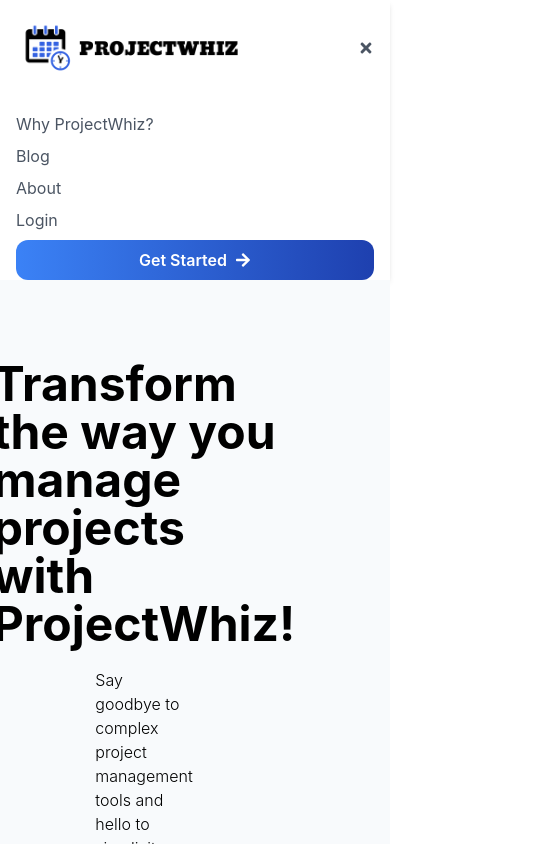
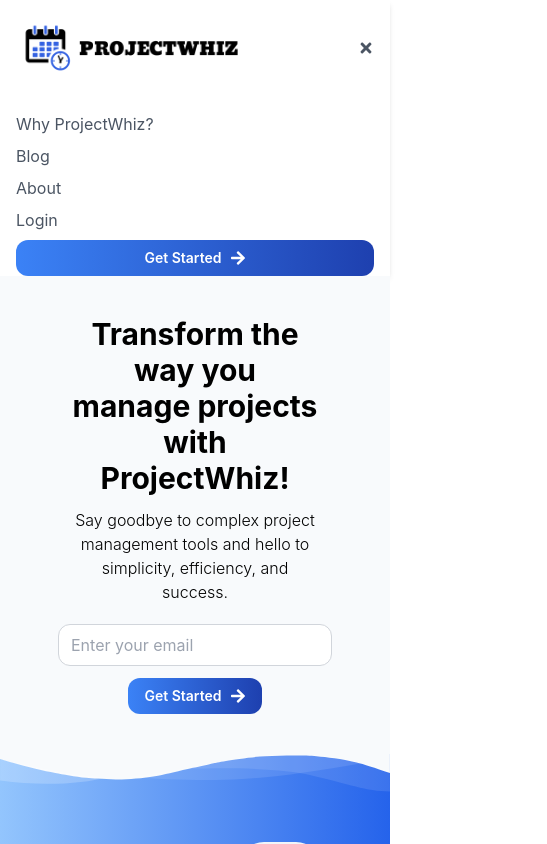
Before and after one commit to pallavee-2705/projectwhiz, a React (Create React App) app: page / in a window 390 px wide. Both pictures are taken after a click on the button 366 px from the left and 48 px from the top of the page. Shown: the top 844 px of the page, 547 px wide, since content can reach past the window. Built offline with nearby package versions, Linux system fonts and the light colour scheme; grey boxes are pictures that could not be loaded.

Commit message:
made header and banner responsive

```diff
--- a/src/components/Banner.jsx
+++ b/src/components/Banner.jsx
@@ -1,42 +1,36 @@
-import React from 'react'
-import { bannerimg } from '../assets'
+import React from 'react';
 import { FaArrowRight } from "react-icons/fa";
-
+import { bannerimg } from '../assets';
 
 function Banner() {
   return (
-    // this is the outer most div
-    <div className='px-16  col-span-2 flex bg-slate-50'>
-        {/* this is for the left hand side outer div */}
-        <div className='flex flex-col gap-5 w-1/2 items-center px-20 py-20'>
-            {/* this is for the bold text */}
-            <div className=' font-bold text-5xl'>
+    <div className='px-6 lg:px-16 md:px-10 col-span-2 flex flex-col md:flex-row bg-slate-50'>
+      {/* Left section */}
+      <div className='flex flex-col justify-center items-center lg:w-1/2 px-10 max-lg:px-12 py-10 md:py-20'>
+        {/* Big text */}
+        <div className='font-bold text-3xl md:text-4xl lg:text-5xl text-center lg:text-left'>
           Transform the way you manage projects with ProjectWhiz!
         </div>
-            {/* this is for the semi bold text */}
-            <div className=' font-light '>
+        {/* Subtitle */}
+        <div className='font-light text-center md:text-left mt-3'>
           Say goodbye to complex project management tools and hello to simplicity, efficiency, and success.
         </div>
-            {/* this is for the email get started thingy */}
-            <div className="flex gap-4 w-full mt-5">
-                <input type="email" placeholder="Enter your email" className=" border border-gray-300 rounded-xl px-3 py-2 flex-grow" />
+        {/* Email input and Get Started button */}
+        <div className="flex flex-col md:flex-row items-center justify-center md:justify-start mt-5">
+          <input type="email" placeholder="Enter your email" className="border border-gray-300 rounded-xl px-3 py-2 mb-3 md:mb-0 md:mr-3" />
           <a href="/login" className="text-white bg-gradient-to-r from-blue-500 to-blue-800 px-4 py-2 font-semibold rounded-xl flex items-center justify-center relative transition-transform transform-gpu hover:-translate-y-1 hover:shadow-lg">
-                <span>Get Started</span>
-                <span className="ml-2">
-                  <FaArrowRight />
-                </span>
+            <span className="flex-shrink-0 max-lg:text-sm">Get Started</span>
+            <span className="ml-2"><FaArrowRight /></span>
           </a>
         </div>
-
-        </div>
-        <div className='w-1/2'>
-            <img src= {bannerimg} alt="bannerimg" className='px-16 py-10'/>
       </div>
 
-
+      {/* Right section (Image) - Hidden on smaller screens */}
+      <div className='hidden lg:flex items-center justify-center w-1/2'>
+        <img src={bannerimg} alt="bannerimg" className='max-w-full h-auto' />
       </div>
-
-  )
+    </div>
+  );
 }
 
-export default Banner
+export default Banner;
--- a/src/components/Header.jsx
+++ b/src/components/Header.jsx
@@ -64,11 +64,9 @@
                 </a>
               </li>
               <li>
-                <a href="/login" className="text-white bg-gradient-to-r from-blue-500 to-blue-800 px-4 py-2 font-semibold rounded-xl flex items-center justify-center relative transition-transform transform-gpu hover:-translate-y-1 hover:shadow-lg" onClick={handleGetStarted}>
-                  Get Started
-                  <span className="ml-2">
-                    <FaArrowRight />
-                  </span>
+              <a href="/login" className="text-white bg-gradient-to-r from-blue-500 to-blue-800 px-4 py-2 font-semibold rounded-xl flex items-center justify-center relative transition-transform transform-gpu hover:-translate-y-1 hover:shadow-lg">
+                  <span className="flex-shrink-0 max-lg:text-sm">Get Started</span>
+                  <span className="ml-2"><FaArrowRight /></span>
                 </a>
               </li>
             </ul>
@@ -96,17 +94,16 @@
             </Link>
           </li>
           <li>
-            <a href="/login" className="text-gray-600 hover:text-gray-900 hover:scale-105" onClick={handleLogin}>
+            <a href="/login" className="text-gray-600 hovexr:text-gray-900 hover:scale-105" onClick={handleLogin}>
               Login
             </a>
           </li>
           <li>
-            <a href="/login" className="text-white bg-gradient-to-r from-blue-500 to-blue-800 px-4 py-2 font-semibold rounded-xl flex items-center justify-center relative transition-transform transform-gpu hover:-translate-y-1 hover:shadow-lg" onClick={handleGetStarted}>
-              Get Started
-              <span className="ml-2">
-                <FaArrowRight />
-              </span>
-            </a>
+          <a href="/login" className="text-white bg-gradient-to-r from-blue-500 to-blue-800 px-4 py-2 font-semibold rounded-xl flex items-center justify-center relative transition-transform transform-gpu hover:-translate-y-1 hover:shadow-lg">
+            <span className="flex-shrink-0 max-md:text-sm">Get Started</span>
+            <span className="ml-2"><FaArrowRight /></span>
+          </a>
+
           </li>
         </ul>
       </div>
```
Lines whose indentation alone changed are shown as unchanged.
